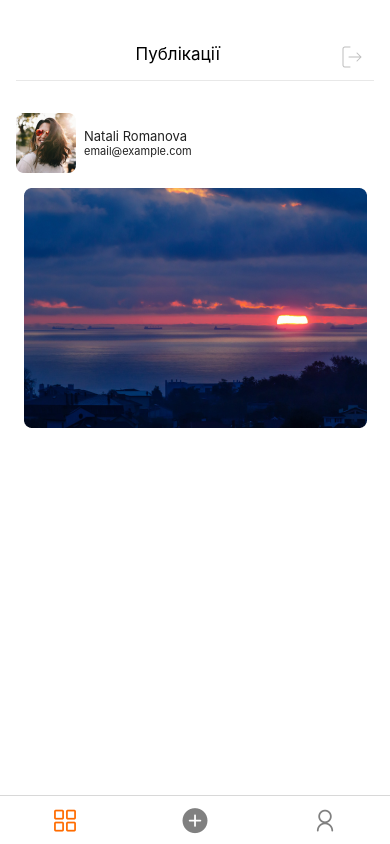
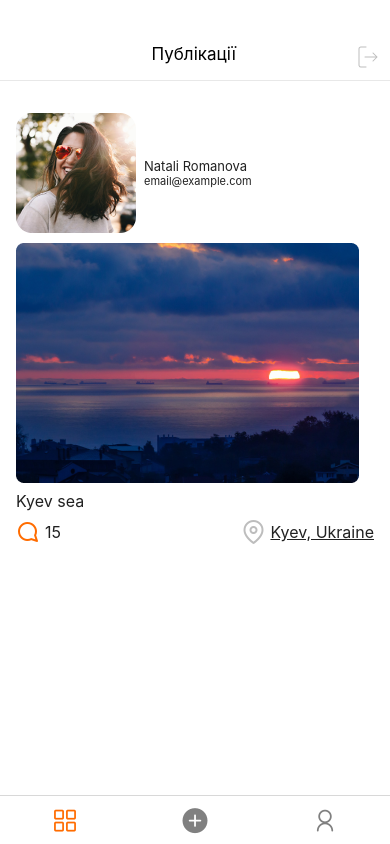
Before and after one commit to WOWmasterJulia/A_Project, a React Native app: screen /Home in a window 390 px wide. Built offline with nearby package versions, Linux system fonts and the light colour scheme.

Commit message:
Changes hw 5

```diff
--- a/src/components/CreatePostsScreen.js
+++ b/src/components/CreatePostsScreen.js
@@ -167,11 +167,12 @@ const CreatePostsScreen = () => {
               />
               <View style={styles.inputLoc}>
                 <Pressable style={styles.ico}>
-                  <Ionicons
+                  {/* <Ionicons
                     name="ios-location-outline"
                     size={24}
                     color="#BDBDBD"
-                  />
+                  /> */}
+                  <Feather name="map-pin" size={24} color="#BDBDBD" />
                 </Pressable>
 
                 <TextInput
--- a/src/components/MapScreen.js
+++ b/src/components/MapScreen.js
@@ -1,10 +1,11 @@
 import React from "react";
-import { View, Text, StyleSheet, Dimensions } from "react-native";
+import { View, Text, StyleSheet, Dimensions, Pressable, Image } from "react-native";
 import MapView, { Marker } from "react-native-maps";
 
 import { AntDesign } from "@expo/vector-icons";
 import { useNavigation } from "@react-navigation/native";
 // import Photo_1 from "./assets_new/photos/Photo_1.png";
+import Photo_2 from "../assets_new/photos/Photo_2.png";
 
 const Map = ({ route: { params } }) => {
   const navigation = useNavigation();
@@ -37,7 +38,7 @@ const Map = ({ route: { params } }) => {
           coordinate={{ latitude: latitude, longitude: longitude }}
         >
           <Image
-            source={Photo_1}
+            source={Photo_2}
             style={{ width: 50, height: 50, borderRadius: 8 }}
           />
         </Marker>
@@ -61,7 +62,7 @@ const styles = StyleSheet.create({
   },
   title: {
     backgroundColor: "#FFFFFF",
-    fontFamily: "Roboto-Medium",
+    // fontFamily: "Roboto-Medium",
     fontSize: 17,
     paddingBottom: 5,
     marginLeft: 120,
--- a/src/components/PostsScreen.js
+++ b/src/components/PostsScreen.js
@@ -12,13 +12,28 @@ import {
   TouchableWithoutFeedback,
   Keyboard,
   Pressable,
+  FlatList,
 } from "react-native";
 import { useNavigation } from '@react-navigation/native';
-import Comments from "./CommentsScreen.js";
+// import Comments from "./CommentsScreen.js";
+import { Feather } from "@expo/vector-icons";
+import Photo_2 from "../assets_new/photos/Photo_2.png";
 
 const Post = () => {
 
   const navigation = useNavigation();
+  const post = [
+    {
+      id: 1,
+      photo: "../assets_new/photos/Photo_2.png",
+      namePost: "Kyev sea",
+      latitude: 50.420985224801235,
+      longitude: 30.4675226163555,
+      convertedCoordinate: { region: "Kyev", country: "Ukraine" },
+      commentsCount: 15,
+    },
+  ];
+
 
   return (
     <View style={styles.container}>
@@ -43,17 +58,87 @@ const Post = () => {
           <Text style={styles.email}>email@example.com</Text>
         </View>
       </View>
-      <Pressable
+      {/* <Pressable
         style={styles.postStyle}
         onPress={() => navigation.navigate("Comments")}
       >
         <Image source={require("../assets_new/photos/Photo_2.png")} />
-      </Pressable>
+      </Pressable> */}
       {/* <Pressable
         style={styles.button}
         onPress={() => navigation.navigate("Login")}>
         <Text style={styles.btnText}>Змінити аккаунт через логін</Text>
       </Pressable> */}
+      <FlatList
+        data={post}
+        renderItem={({
+          item: {
+            id,
+            photo,
+            namePost,
+            latitude,
+            longitude,
+            convertedCoordinate: { region, country },
+            commentsCount,
+          },
+        }) => {
+          return (
+            <View style={styles.subContainer}>
+              <View style={styles.imageContainer}>
+                <Image source={Photo_2} style={styles.image} />
+              </View>
+              <Text style={[{ ...styles.text, ...styles.namePost }]}>
+                {namePost}
+              </Text>
+              <View style={styles.infoThumb}>
+                <Pressable
+                  style={styles.info}
+                  onPress={() => navigation.navigate("Comments")}
+                >
+                  <Feather
+                    name="message-circle"
+                    size={24}
+                    color="#BDBDBD"
+                    style={[
+                      { transform: [{ rotate: "-90deg" }] },
+                      commentsCount
+                        ? { color: "#FF6C00" }
+                        : { color: "#BDBDBD" },
+                    ]}
+                  />
+                  <Text
+                    style={[
+                      styles.textComment,
+                      commentsCount
+                        ? { color: "#212121" }
+                        : { color: "#BDBDBD" },
+                    ]}
+                  >
+                    {commentsCount}
+                  </Text>
+                </Pressable>
+                <Pressable
+                  style={styles.info}
+                  onPress={() => {
+                    navigation.navigate("Map", {
+                      photo,
+                      namePost,
+                      latitude,
+                      longitude,
+                    });
+                  }}
+                >
+                  <Feather name="map-pin" size={24} color="#BDBDBD" />
+                  <Text
+                    style={[{ ...styles.text, ...styles.locationText }]}
+                  >{`${region}, ${country}`}</Text>
+                </Pressable>
+              </View>
+            </View>
+          );
+        }}
+        keyExtractor={(item) => item.id}
+      />
     </View>
   );
 };
@@ -61,8 +146,8 @@ const Post = () => {
 const styles = StyleSheet.create({
   container: {
     flex: 1,
-    paddingLeft: 16,
-    paddingRight: 16,
+    // paddingLeft: 16,
+    // paddingRight: 16,
     backgroundColor: "#fff",
   },
   header: {
@@ -85,15 +170,21 @@ const styles = StyleSheet.create({
   },
   profileWrap: {
     alignItems: "center",
-    alignSelf: "flex-start",
-    justifyContent: "flex-start",
-    gap: 8,
+    // alignSelf: "flex-start",
+    // justifyContent: "flex-start",
+    // gap: 8,
     flexDirection: "row",
     marginTop: 32,
+
+    paddingLeft: 16,
   },
-  image: {
-    width: 60,
-    height: 60,
+  // image: {
+  //   width: 60,
+  //   height: 60,
+  // },
+  userInfotWrap: {
+    flexDirection: "column",
+    paddingLeft: 8,
   },
   name: {
     fontSize: 13,
@@ -102,6 +193,42 @@ const styles = StyleSheet.create({
   email: {
     fontSize: 11,
     color: "#212121",
+  },
+  postStyle: {
+    alignSelf: "center",
+    marginTop: 15,
+  },
+  subContainer: {
+    paddingHorizontal: 16,
+    marginBottom: 32,
+    marginTop: 10,
+    // alignItems: "center",
+  },
+  text: {
+    fontSize: 16,
+    color: "#212121",
+  },
+  namePost: {
+    marginVertical: 8,
+    // fontFamily: "Roboto-Medium",
+  },
+  infoThumb: {
+    flexDirection: "row",
+    justifyContent: "space-between",
+  },
+  info: {
+    flexDirection: "row",
+    gap: 5,
+    alignItems: "center",
+  },
+  textComment: {
+    // fontFamily: "Roboto-Regular",
+    fontSize: 16,
+    color: "#BDBDBD",
+  },
+  locationText: {
+    // fontFamily: "Roboto-Regular",
+    textDecorationLine: "underline",
   },
   // button: {
   //   backgroundColor: "#FF6C00",
@@ -118,10 +245,6 @@ const styles = StyleSheet.create({
   //   color: "#fff",
   //   textAlign: "center",
   // },
-  postStyle: {
-    alignSelf: "center",
-    marginTop: 15,
-  },
 });
 
 export default Post;
```
